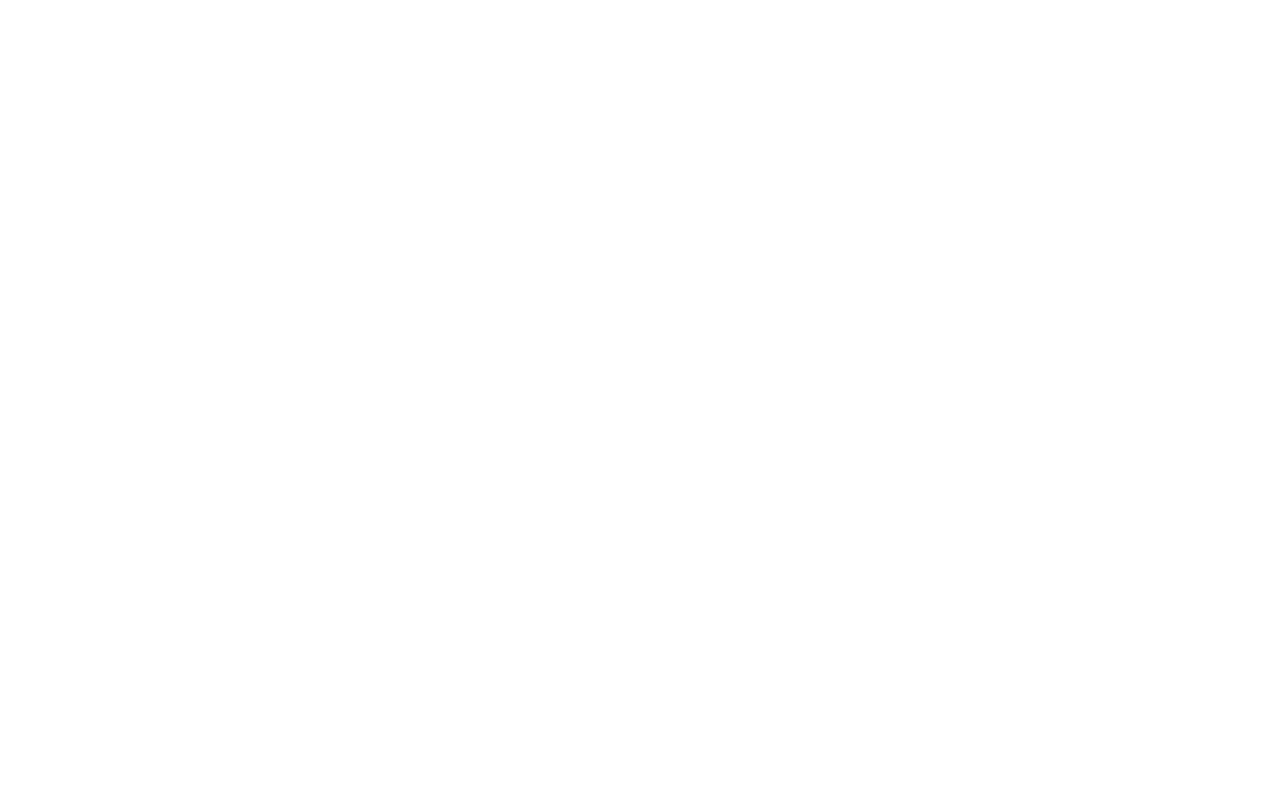
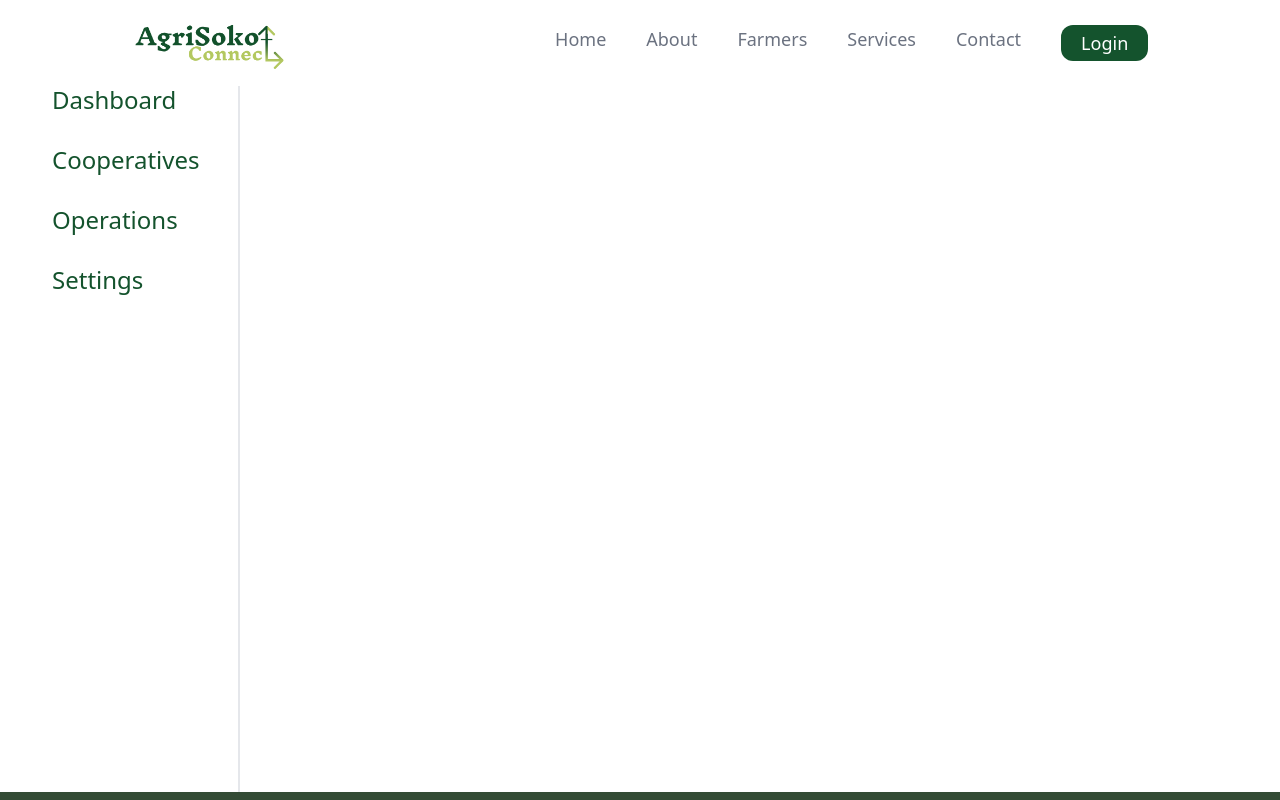
Before and after one commit to Ialbertine/AgriSokoConnect_Frontend, a React (Vite) app: page /farmers in a window 1280 px wide. Before the commit this address had no page. Shown: the top 800 px of the page. Built offline with nearby package versions, Linux system fonts and the light colour scheme.

Commit message:
Dashboard first commit

```diff
--- a/src/App.jsx
+++ b/src/App.jsx
@@ -9,6 +9,11 @@
 import About from './Pages/About'
 import Contact from './Pages/Contact'
 import Services from './Pages/Services'
+import Farmers from './Pages/Farmers'
+import Navbar from './Dashboard/Navbar'
+import FirstPage from './Dashboard/Admin/FirstPage'
+import Cooperatives from './Dashboard/Admin/Cooperatives'
+import Operation from './Dashboard/Admin/Operation'
 
 const App = () => {
   return (
@@ -19,13 +24,21 @@
             <Route path="/" element={<Home />} />
             <Route path="/about" element={<About />} />
             <Route path="/contact" element={<Contact />} />
+            <Route path="/farmers" element={<Farmers />} />
             <Route path="/services" element={<Services />} />
           </Route>
           <Route path="/login" element={<SignIn />} />
           <Route path="/signup" element={<SignUp />} />
           <Route path='/forget' element= {<Forget />} />
           <Route path='/reset' element= {<Reset />} />
+
+          <Route path='/dashboard' element={<Navbar></Navbar>}>
+            <Route path='/dashboard/admin' element={<FirstPage/>}/>
+            <Route path='/dashboard/Cooperatives' element={<Cooperatives/>}/>
+            <Route path='/dashboard/operations' element={<Operation/>}/>
+          </Route>
         </Routes>
+
       </Router>
     </>
   );
--- /dev/null
+++ b/src/Dashboard/Admin/Cooperatives.jsx
@@ -0,0 +1,9 @@
+import React from 'react'
+
+const Cooperatives = () => {
+  return (
+    <div>wserdtgyuijok</div>
+  )
+}
+
+export default Cooperatives
--- /dev/null
+++ b/src/Dashboard/Admin/FirstPage.jsx
@@ -0,0 +1,16 @@
+import React from 'react'
+import Navbar from '../Navbar'
+
+const FirstPage = () => {
+  return (
+    <>
+    <div>
+        <div>
+            <p>Company facts and Statistics</p>
+        </div>
+    </div>
+    </>
+  )
+}
+
+export default FirstPage
--- /dev/null
+++ b/src/Dashboard/Admin/Operation.jsx
@@ -0,0 +1,9 @@
+import React from 'react'
+
+const Operation = () => {
+  return (
+    <div>Operation</div>
+  )
+}
+
+export default Operation
--- /dev/null
+++ b/src/Dashboard/Navbar.jsx
@@ -0,0 +1,19 @@
+import React from 'react'
+import { Outlet } from 'react-router-dom'
+import SideBar from './SideBar'
+
+const Navbar = (props) => {
+  return (
+    <div className='flex '>
+      <div >
+        <SideBar />
+      </div>
+      <section className='w-full'>
+        <Outlet/>
+        {props.children}
+      </section>
+    </div>
+  )
+}
+
+export default Navbar
--- /dev/null
+++ b/src/Dashboard/SideBar.jsx
@@ -0,0 +1,15 @@
+import React from 'react'
+import { Link } from 'react-router-dom'
+
+function SideBar() {
+  return (
+        <div className='flex flex-col px-10 py-20 gap-5 text-2xl text-green-900 w-[30vh] border-r-2 h-[99vh]'>
+            <Link to='/dashboard/admin' className='  px-3 py-1 rounded-xl hover:text-white hover:bg-green-900'>Dashboard</Link>
+            <Link to='/dashboard/Cooperatives' className='  px-3 py-1 rounded-xl hover:text-white hover:bg-green-900'>Cooperatives</Link>
+            <Link to='/dashboard/operations' className='  px-3 py-1 rounded-xl hover:text-white hover:bg-green-900'>Operations</Link>
+            <Link to='' className='  px-3 py-1 rounded-xl hover:text-white hover:bg-green-900'>Settings</Link>
+        </div>
+  )
+}
+
+export default SideBar
--- /dev/null
+++ b/src/Pages/Farmers.jsx
@@ -0,0 +1,12 @@
+import React from 'react'
+import Navbar from '../Dashboard/Navbar'
+
+const Farmers = () => {
+  return (
+    <>
+    <Navbar/>
+    </>
+  )
+}
+
+export default Farmers
```
